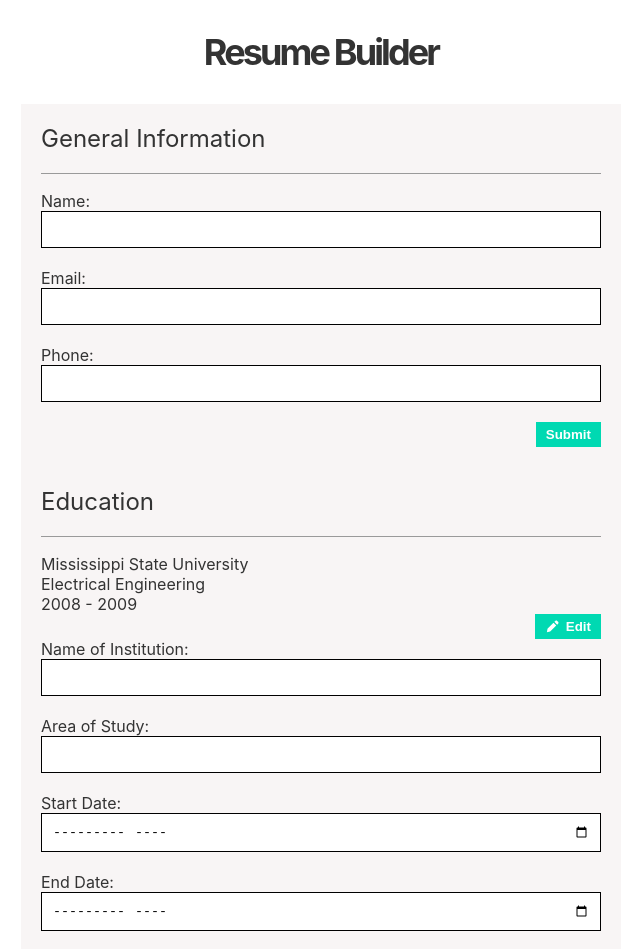
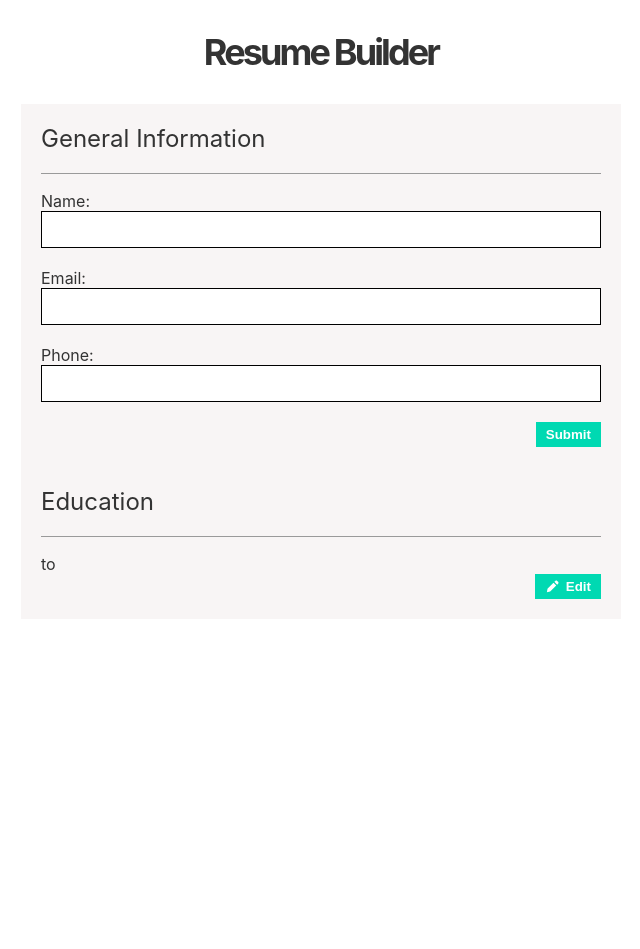
Before and after one commit to esteban90-dev/resume-builder, a React (Create React App) app: page / in a window 1280 px wide. Shown: the top 949 px of the page, without its empty margins (319-959 px from the left). After the commit the page ends 800 px from the top, so only its background shows below. Built offline with nearby package versions, Linux system fonts and the light colour scheme; the HTML template or start-up script is replaced by a standard one.

Commit message:
add ability to submit/edit Education

```diff
--- a/src/components/Education.js
+++ b/src/components/Education.js
@@ -2,14 +2,19 @@ import React from 'react';
 import pencilIcon from '../images/pencil-icon.svg';
 
 export default class Education extends React.Component {
+  constructor(props) {
+    super(props);
+  }
+
   render() {
     return (
       <>
-        <p>Mississippi State University</p>
-        <p>Electrical Engineering</p>
-        <p>2008 - 2009</p>
+        <p>{this.props.formData.name}</p>
+        <p>{this.props.formData.study}</p>
+        <p>{this.props.formData.start} to {this.props.formData.end}</p>
         <button
           className="button"
+          onClick={this.props.handleEdit}
         >
           <img src={pencilIcon} className="icon" alt="pencil icon"></img>
           Edit
--- a/src/components/EducationCard.js
+++ b/src/components/EducationCard.js
@@ -3,13 +3,66 @@ import Education from './Education';
 import EducationForm from './EducationForm';
 
 export default class EducationCard extends React.Component {
+  constructor(props) {
+    super(props);
+
+    this.state = {
+      name: '',
+      study: '',
+      start: '',
+      end: '',
+      isSubmitted: true,
+    }
+
+    this.handleChange = this.handleChange.bind(this);
+    this.handleSubmit = this.handleSubmit.bind(this);
+    this.handleEdit = this.handleEdit.bind(this);
+  }
+
+  handleChange(event) {
+    this.setState(
+      {...this.state, [event.target.name]: event.target.value}
+    );
+  }
+
+  handleSubmit(event) {
+    event.preventDefault();
+    const name = event.target.name.value;
+    const study = event.target.study.value;
+    const start = event.target.start.value;
+    const end = event.target.end.value;
+
+    this.setState(
+      {name, study, start, end, isSubmitted: true}
+    );
+  }
+
+  handleEdit(event) {
+    this.setState(
+      {...this.state, isSubmitted: false}
+    );
+  }
+
   render() {
+    const {isSubmitted, ...formData} = this.state;
+
     return (
       <section className="education">
         <h2 className="education__title">Education</h2>
         <hr></hr>
-        <Education />
-        <EducationForm />
+        { isSubmitted ?
+          <Education
+            formData={formData}
+            handleEdit={this.handleEdit}
+          />
+          :
+          <EducationForm
+            formData={formData}
+            handleChange={this.handleChange}
+            handleSubmit={this.handleSubmit}
+          />
+        }
+
       </section>
     );
   }
--- a/src/components/EducationForm.js
+++ b/src/components/EducationForm.js
@@ -1,16 +1,24 @@
 import React from 'react';
 
 export default class EducationForm extends React.Component {
+  constructor(props) {
+    super(props);
+  }
+
   render() {
     return (
-      <form>
+      <form
+        onSubmit={this.props.handleSubmit}
+      >
         <label htmlFor="name" className="education__label">Name of Institution:</label>
         <input
           type="text"
           id="name"
           className="education__field"
           name="name"
-          required="true">
+          required={true}
+          value={this.props.formData.name}
+          onChange={this.props.handleChange}>
         </input>
 
         <label htmlFor="study" className="education__label">Area of Study:</label>
@@ -19,25 +27,31 @@ export default class EducationForm extends React.Component {
           id="study"
           className="education__field"
           name="study"
-          required="true">
+          required={true}
+          value={this.props.formData.study}
+          onChange={this.props.handleChange}>
         </input>
 
         <label htmlFor="start" className="education__label">Start Date:</label>
         <input
-          type="month"
+          type="date"
           id="start"
           className="education__field"
           name="start"
-          required="true">
+          required={true}
+          value={this.props.formData.start}
+          onChange={this.props.handleChange}>
         </input>
 
         <label htmlFor="end" className="education__label">End Date:</label>
         <input
-          type="month"
+          type="date"
           id="end"
           className="education__field"
           name="end"
-          required="true">
+          required={true}
+          value={this.props.formData.end}
+          onChange={this.props.handleChange}>
         </input>
 
         <button
```
